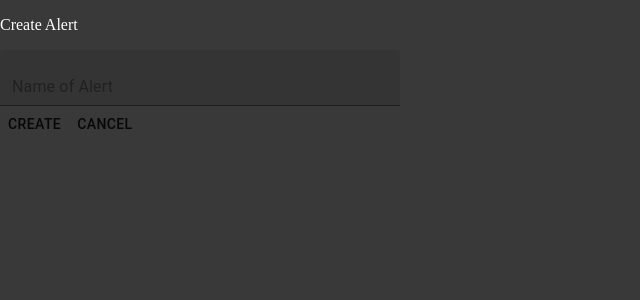
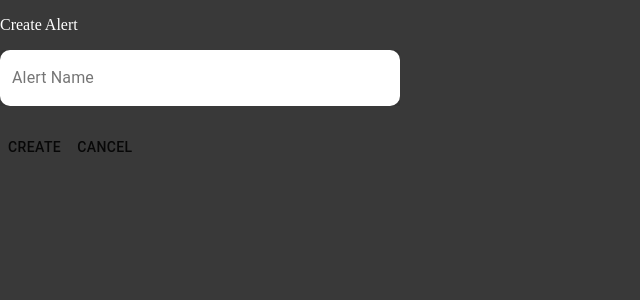
Before and after one commit to JasonPowr/airdeall_fyp, a React (Create React App) app: page /create_alert in a window 1280 px wide. Shown: the top 300 px of the page, without its empty margins (0-640 px from the left). Built offline with nearby package versions, Linux system fonts and the light colour scheme; no server answers; sample sign-in values are in the browser's storage.

Commit message:
Integrated application with firestore

```diff
--- /dev/null
+++ b/src/Helpers/Validation/CreateAlertValidation.js
@@ -0,0 +1,5 @@
+import * as yup from "yup";
+
+export const createAlertValidationSchema = yup.object().shape({
+    title: yup.string().required("Required"),
+})
--- /dev/null
+++ b/src/components/Cards/AlertCard.js
@@ -0,0 +1,9 @@
+
+export default function AlertCard({ alert }) {
+
+    return (
+        <div className="card">
+            {/*<p className="card-header">{alert.title}</p>*/}
+        </div>
+    );
+}
--- a/src/contexts/authContext.js
+++ b/src/contexts/authContext.js
@@ -1,6 +1,7 @@
 import {createContext, useContext, useEffect, useState} from 'react';
 import {createUserWithEmailAndPassword, onAuthStateChanged, signOut, signInWithEmailAndPassword, updateProfile,updatePhoneNumber} from 'firebase/auth';
-import {auth} from '../firebase';
+import {auth, db} from '../firebase';
+import { doc, setDoc } from "firebase/firestore";
 
 const UserContext = createContext();
 
@@ -9,16 +10,22 @@ export const AuthContextProvider = ({children}) =>{
     const createUser = (email, password, firstName, lastName) => {
         createUserWithEmailAndPassword(auth, email, password)
             .then(() => {
+
                 updateProfile(auth.currentUser, {
                     displayName: firstName.toString() + " " + lastName.toString(),
-                    }).then(() => {
-                        // Profile updated!
-                        // ...
-                    }).catch((error) => {
+                    }).then(async () => {
+
+                    // Add a new document in collection "cities"
+                    await setDoc(doc(db, "users", auth.currentUser.uid), {
+                        displayName: auth.currentUser.displayName,
+                    });
+
+                }).catch((error) => {
                         // An error occurred
                         // ...
                     });
             })
+
             .catch((error) => {
                 const errorCode = error.code;
                 const errorMessage = error.message;
--- a/src/pages/Alerts/alertPage.js
+++ b/src/pages/Alerts/alertPage.js
@@ -2,6 +2,7 @@ import {UserAuth} from "../../contexts/authContext";
 import {Link, useNavigate} from "react-router-dom";
 import {useState} from "react";
 import {Button} from "@material-ui/core";
+import AlertCard from "../../components/Cards/AlertCard";
 function AlertsPage() {
     const { user, logOut } = UserAuth()
     const navigate = useNavigate()
@@ -25,6 +26,7 @@ function AlertsPage() {
     return (
         <div>
             <p>Hello user: {user && user.displayName}</p>
+            <AlertCard/>
             <Link to={"/create_alert"}><Button>Create Alert</Button></Link>
             <Button onClick={handleSubmit}>Sign Out</Button>
         </div>
--- a/src/pages/Alerts/createAlertPage.js
+++ b/src/pages/Alerts/createAlertPage.js
@@ -1,33 +1,62 @@
-import {UserAuth} from "../../contexts/authContext";
-import {useState} from "react";
 import {Button, TextField} from "@material-ui/core";
 import {Link} from "react-router-dom";
-function CreateAlertPage() {
-    // const { user, logOut } = UserAuth()
-    // const navigate = useNavigate()
-    // const [error, setError] = useState("");
+import {useFormik} from "formik";
+import {createAlertValidationSchema} from "../../Helpers/Validation/CreateAlertValidation";
+import firebase, {auth, db} from "../../firebase";
+import {doc, setDoc} from "firebase/firestore";
 
-    // if(user != null){
-    //     console.log(user)
-    // }
+export default function CreateAlertPage() {
 
-    return (
+    let alertTitle;
+    const alert = { alertTitle }
+    const onSubmit = async () => {
+        alert.alertTitle = values.title
+
+        const alertsDocRef = doc(db,'users',`${auth.currentUser.uid}`);
+        setDoc(alertsDocRef, {
+            Alerts : {
+                 [`${values.title}`]: alert
+            }
+        }, { merge: true });
+
+        console.log("Alert created with title: " + alert.alertTitle)
+    }
+
+    const { handleSubmit, values, handleChange, handleBlur, errors, touched } = useFormik({
+        initialValues: {
+            title: "",
+        },
+        validationSchema: createAlertValidationSchema,
+        onSubmit,
+    })
+
+    return(
         <div>
-            <p>Create Alert</p>
-
             <div>
-                <TextField
-                    variant="filled"
-                    className={"textField"}
-                    id={"alertName"}
-                    type={"email"}
-                    placeholder={"Name of Alert"}/>
+                <p>Create Alert</p>
             </div>
 
-            <Button>Create</Button>
-            <Link to={"/alerts"}><Button>Cancel</Button></Link>
+            <form onSubmit={handleSubmit} autoComplete={"off"}>
+
+                <div>
+                    <TextField
+                        error={!!(errors.title && touched.title)}
+                        label={errors.title && touched.title ? "Invalid Name" : "Alert Name"}
+                        helperText={errors.title && touched.title ? errors.title : " "}
+                        value={values.title}
+                        variant="filled"
+                        onChange={handleChange}
+                        onBlur={handleBlur}
+                        className={"textField"}
+                        id={"title"}
+                        placeholder={"Alert Title"}
+                        InputProps={{disableUnderline: true, inputProps: { style: {backgroundColor: 'white', borderRadius: '10px' }}}} />
+                </div>
+
+                 <Button type={"submit"}> Create </Button>
+                 <Link to={"/alerts"}><Button> Cancel </Button></Link>
+
+            </form>
         </div>
     );
 }
-
-export default CreateAlertPage;
```
